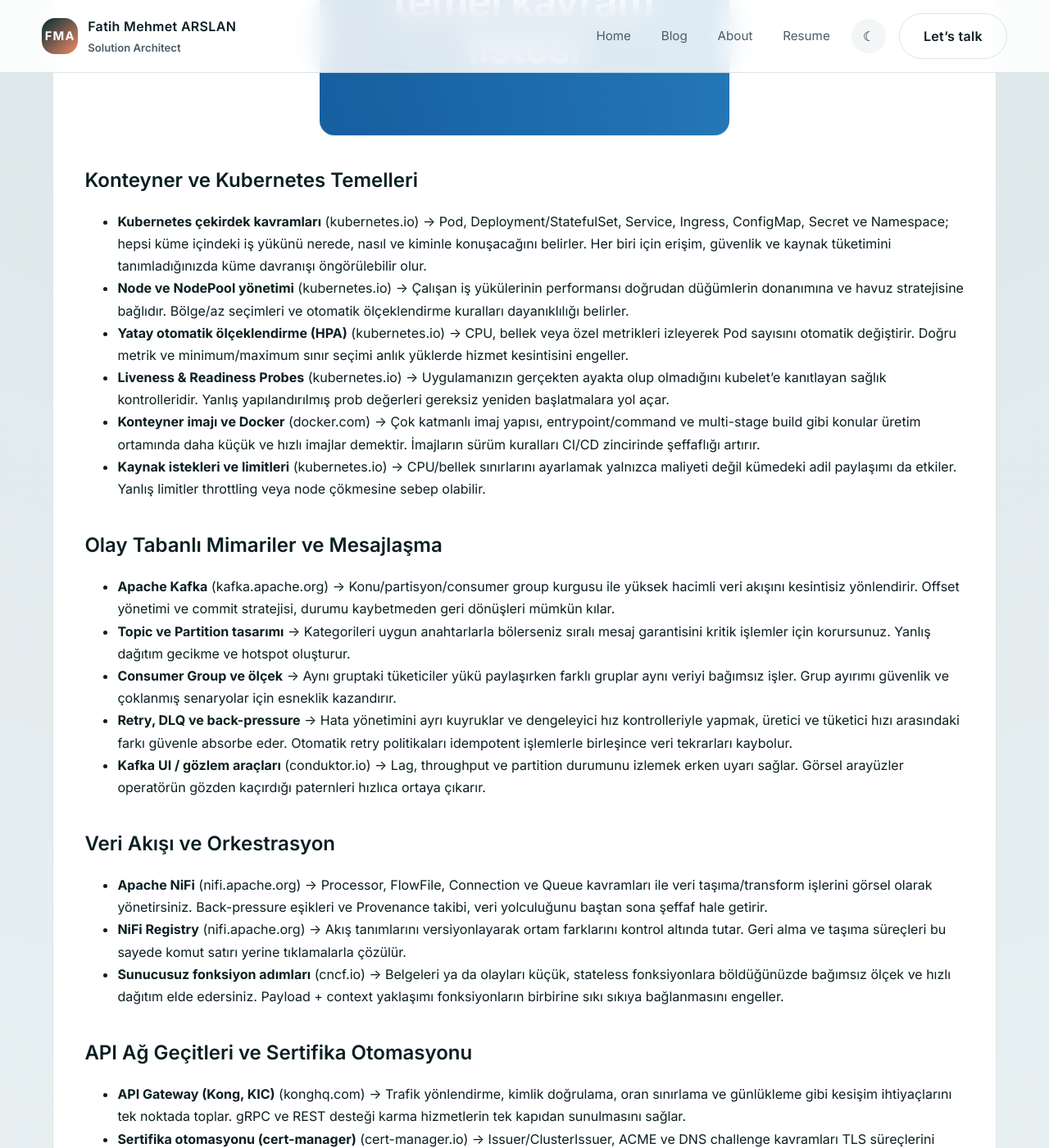
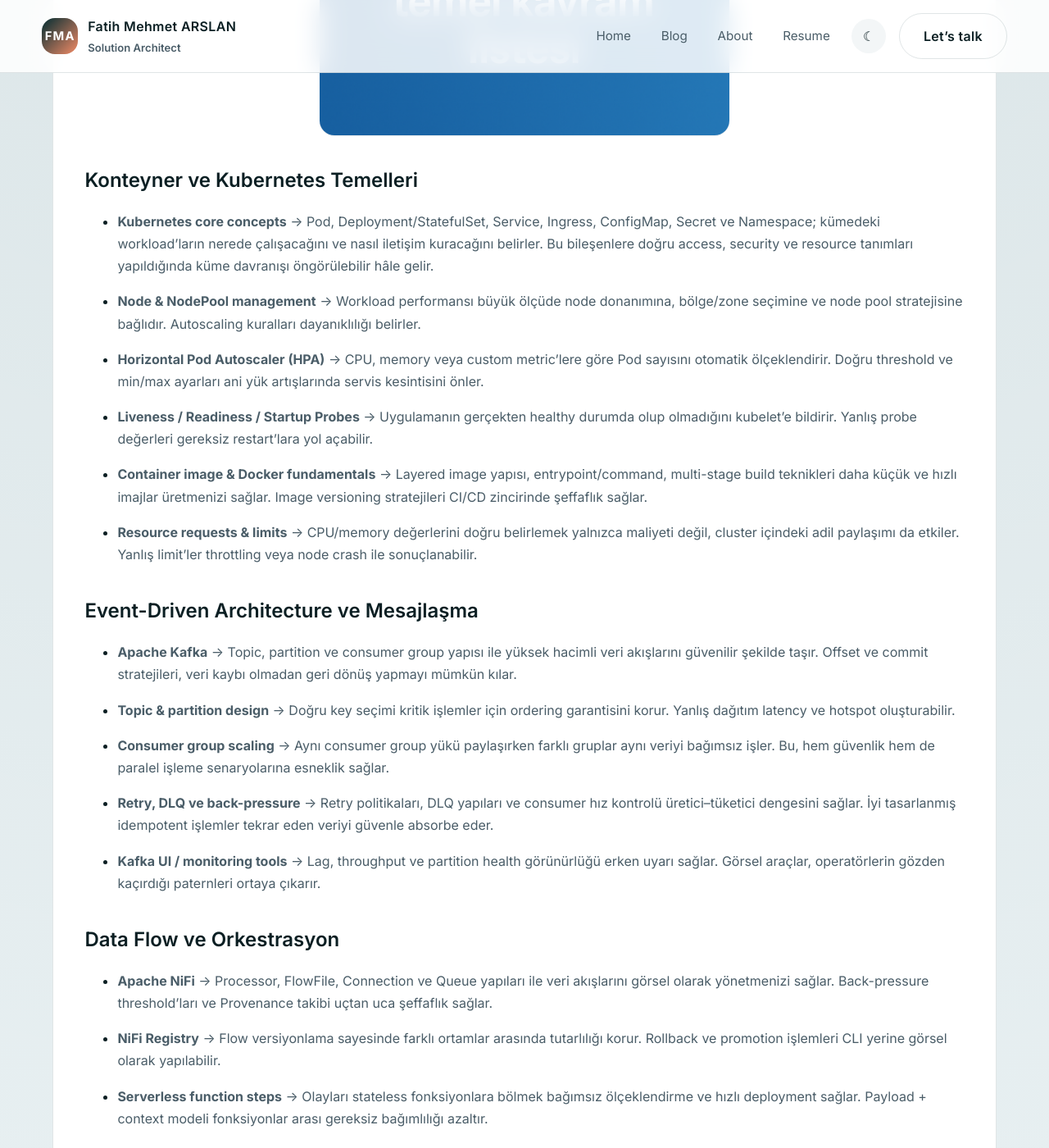
Before and after one commit to fmarslan/fmarslan.github.io, a Jekyll site: the page built from _posts/2025-11-19-modern-bulut-mimarisi-temel-kavramlar.md, in a window 1280 px wide and 1400 px high, scrolled down 823 px. Shown: the whole window at 82% size. Built offline with Jekyll 4.4.1, drawn with Linux system fonts in a browser that asks for light colours; some of the changed text lies outside the part shown.

Commit message:
Update 2025-11-19-modern-bulut-mimarisi-temel-kavramlar.md

```diff
--- a/_posts/2025-11-19-modern-bulut-mimarisi-temel-kavramlar.md
+++ b/_posts/2025-11-19-modern-bulut-mimarisi-temel-kavramlar.md
@@ -11,72 +11,99 @@
   - kubernetes
 ---
 
-Bulut tabanlı ürün kurarken onlarca kavram ve araçla aynı anda uğraşmak gerekiyor; üstelik her biri farklı takımların üzerinde uzlaştığı ortak bir dil istiyor. Aşağıdaki liste, üst üste yığılan bu kavramları temiz ve tekrar kullanılabilir bir sözlüğe dönüştürmek için hazırladığım kısa notlardan oluşuyor.
+Bulut tabanlı bir ürün kurarken aynı anda birçok kavram ve araçla uğraşmak gerekiyor. Üstelik tüm bunlar, ekipler arasında ortak bir dil gerektiriyor. Aşağıdaki liste, zaman içinde biriken bu kavramları daha düzenli ve tekrar kullanılabilir bir sözlüğe dönüştürmek için hazırladığım kısa notlardan oluşuyor.
 
 <img src="/assets/img/modern-bulut-mimarisi-cover.png" alt="Modern bulut mimarisi kapak görseli" width="500">
 
 ## Konteyner ve Kubernetes Temelleri
 
-- **Kubernetes çekirdek kavramları** [(kubernetes.io)](https://kubernetes.io/docs/concepts/) → Pod, Deployment/StatefulSet, Service, Ingress, ConfigMap, Secret ve Namespace; hepsi küme içindeki iş yükünü nerede, nasıl ve kiminle konuşacağını belirler. Her biri için erişim, güvenlik ve kaynak tüketimini tanımladığınızda küme davranışı öngörülebilir olur.
-- **Node ve NodePool yönetimi** [(kubernetes.io)](https://kubernetes.io/docs/concepts/architecture/nodes/) → Çalışan iş yükülerinin performansı doğrudan düğümlerin donanımına ve havuz stratejisine bağlıdır. Bölge/az seçimleri ve otomatik ölçeklendirme kuralları dayanıklılığı belirler.
-- **Yatay otomatik ölçeklendirme (HPA)** [(kubernetes.io)](https://kubernetes.io/docs/tasks/run-application/horizontal-pod-autoscale/) → CPU, bellek veya özel metrikleri izleyerek Pod sayısını otomatik değiştirir. Doğru metrik ve minimum/maximum sınır seçimi anlık yüklerde hizmet kesintisini engeller.
-- **Liveness & Readiness Probes** [(kubernetes.io)](https://kubernetes.io/docs/tasks/configure-pod-container/configure-liveness-readiness-startup-probes/) → Uygulamanızın gerçekten ayakta olup olmadığını kubelet’e kanıtlayan sağlık kontrolleridir. Yanlış yapılandırılmış prob değerleri gereksiz yeniden başlatmalara yol açar.
-- **Konteyner imajı ve Docker** [(docker.com)](https://www.docker.com/resources/what-container) → Çok katmanlı imaj yapısı, entrypoint/command ve multi-stage build gibi konular üretim ortamında daha küçük ve hızlı imajlar demektir. İmajların sürüm kuralları CI/CD zincirinde şeffaflığı artırır.
-- **Kaynak istekleri ve limitleri** [(kubernetes.io)](https://kubernetes.io/docs/concepts/configuration/manage-resources-containers/) → CPU/bellek sınırlarını ayarlamak yalnızca maliyeti değil kümedeki adil paylaşımı da etkiler. Yanlış limitler throttling veya node çökmesine sebep olabilir.
+* **Kubernetes core concepts** → Pod, Deployment/StatefulSet, Service, Ingress, ConfigMap, Secret ve Namespace; kümedeki workload’ların nerede çalışacağını ve nasıl iletişim kuracağını belirler. Bu bileşenlere doğru access, security ve resource tanımları yapıldığında küme davranışı öngörülebilir hâle gelir.
 
-## Olay Tabanlı Mimariler ve Mesajlaşma
+* **Node & NodePool management** → Workload performansı büyük ölçüde node donanımına, bölge/zone seçimine ve node pool stratejisine bağlıdır. Autoscaling kuralları dayanıklılığı belirler.
 
-- **Apache Kafka** [(kafka.apache.org)](https://kafka.apache.org/documentation/) → Konu/partisyon/consumer group kurgusu ile yüksek hacimli veri akışını kesintisiz yönlendirir. Offset yönetimi ve commit stratejisi, durumu kaybetmeden geri dönüşleri mümkün kılar.
-- **Topic ve Partition tasarımı** → Kategorileri uygun anahtarlarla bölerseniz sıralı mesaj garantisini kritik işlemler için korursunuz. Yanlış dağıtım gecikme ve hotspot oluşturur.
-- **Consumer Group ve ölçek** → Aynı gruptaki tüketiciler yükü paylaşırken farklı gruplar aynı veriyi bağımsız işler. Grup ayırımı güvenlik ve çoklanmış senaryolar için esneklik kazandırır.
-- **Retry, DLQ ve back-pressure** → Hata yönetimini ayrı kuyruklar ve dengeleyici hız kontrolleriyle yapmak, üretici ve tüketici hızı arasındaki farkı güvenle absorbe eder. Otomatik retry politikaları idempotent işlemlerle birleşince veri tekrarları kaybolur.
-- **Kafka UI / gözlem araçları** [(conduktor.io)](https://www.conduktor.io/kafka-console/) → Lag, throughput ve partition durumunu izlemek erken uyarı sağlar. Görsel arayüzler operatörün gözden kaçırdığı paternleri hızlıca ortaya çıkarır.
+* **Horizontal Pod Autoscaler (HPA)** → CPU, memory veya custom metric’lere göre Pod sayısını otomatik ölçeklendirir. Doğru threshold ve min/max ayarları ani yük artışlarında servis kesintisini önler.
 
-## Veri Akışı ve Orkestrasyon
+* **Liveness / Readiness / Startup Probes** → Uygulamanın gerçekten healthy durumda olup olmadığını kubelet’e bildirir. Yanlış probe değerleri gereksiz restart’lara yol açabilir.
 
-- **Apache NiFi** [(nifi.apache.org)](https://nifi.apache.org/docs.html) → Processor, FlowFile, Connection ve Queue kavramları ile veri taşıma/transform işlerini görsel olarak yönetirsiniz. Back-pressure eşikleri ve Provenance takibi, veri yolculuğunu baştan sona şeffaf hale getirir.
-- **NiFi Registry** [(nifi.apache.org)](https://nifi.apache.org/registry.html) → Akış tanımlarını versiyonlayarak ortam farklarını kontrol altında tutar. Geri alma ve taşıma süreçleri bu sayede komut satırı yerine tıklamalarla çözülür.
-- **Sunucusuz fonksiyon adımları** [(cncf.io)](https://www.cncf.io/projects/serverless-workflow/) → Belgeleri ya da olayları küçük, stateless fonksiyonlara böldüğünüzde bağımsız ölçek ve hızlı dağıtım elde edersiniz. Payload + context yaklaşımı fonksiyonların birbirine sıkı sıkıya bağlanmasını engeller.
+* **Container image & Docker fundamentals** → Layered image yapısı, entrypoint/command, multi-stage build teknikleri daha küçük ve hızlı imajlar üretmenizi sağlar. Image versioning stratejileri CI/CD zincirinde şeffaflık sağlar.
 
-## API Ağ Geçitleri ve Sertifika Otomasyonu
+* **Resource requests & limits** → CPU/memory değerlerini doğru belirlemek yalnızca maliyeti değil, cluster içindeki adil paylaşımı da etkiler. Yanlış limit’ler throttling veya node crash ile sonuçlanabilir.
 
-- **API Gateway (Kong, KIC)** [(konghq.com)](https://konghq.com/products/kong-gateway) → Trafik yönlendirme, kimlik doğrulama, oran sınırlama ve günlükleme gibi kesişim ihtiyaçlarını tek noktada toplar. gRPC ve REST desteği karma hizmetlerin tek kapıdan sunulmasını sağlar.
-- **Sertifika otomasyonu (cert-manager)** [(cert-manager.io)](https://cert-manager.io/docs/) → Issuer/ClusterIssuer, ACME ve DNS challenge kavramları TLS süreçlerini insan müdahalesinden kurtarır. İç ve dış CA yönetimi sayesinde hibrit ağlarda bile güven zinciri kurulabilir.
+## Event-Driven Architecture ve Mesajlaşma
 
-## Gözlemlenebilirlik ve Operasyon
+* **Apache Kafka** → Topic, partition ve consumer group yapısı ile yüksek hacimli veri akışlarını güvenilir şekilde taşır. Offset ve commit stratejileri, veri kaybı olmadan geri dönüş yapmayı mümkün kılar.
 
-- **Prometheus metrikleri** [(prometheus.io)](https://prometheus.io/docs/introduction/overview/) → Sayaç, gauge, histogram ve summary türleri ile sistem davranışını rakamlaştırır; ServiceMonitor ve scrape interval ayarları küme kaynak keşfini otomatiğe bağlar. Sağlam etiket düzeni, sorguların anlaşılır kalmasını sağlar.
-- **Grafana panoları** [(grafana.com)](https://grafana.com/oss/grafana/) → Metrikleri görsel anlatıya dönüştürür ve alarm kurallarını aynı yerden yönetmenizi sağlar. Paylaşılan pano kütüphaneleri ekip içi ortak dil oluşturur.
-- **Fluent Bit log boru hattı** [(fluentbit.io)](https://fluentbit.io/) → Input→Filter→Output sırası ile logları zenginleştirip Elasticsearch/OpenSearch gibi hedeflere yollar. Trace-id veya müşteri kimliği ekleme işlemleri sonradan sorun izlemeyi ciddi biçimde hızlandırır.
-- **OpenTelemetry** [(opentelemetry.io)](https://opentelemetry.io/) → Metrik, log ve iz sürümlerini tek standartta toplar, böylece farklı APM ürünlerine geçiş esnekliği sağlar. Otomatik enstrümantasyon desteğiyle servis başına ayrı ajan yönetme yükü azalır.
-- **Hizmet seviyeleri** [(sre.google)](https://sre.google/sre-book/service-level-objectives/) → SLO, SLI ve hata bütçesi kavramlarını erken tanımlamak dashboard ve alarm yükünü azaltır. Takımlar hangi metriğin müşteri deneyimini temsil ettiğini netleştirince uyarı fırtınaları durulur.
+* **Topic & partition design** → Doğru key seçimi kritik işlemler için ordering garantisini korur. Yanlış dağıtım latency ve hotspot oluşturabilir.
 
-## Depolama ve Veritabanları
+* **Consumer group scaling** → Aynı consumer group yükü paylaşırken farklı gruplar aynı veriyi bağımsız işler. Bu, hem güvenlik hem de paralel işleme senaryolarına esneklik sağlar.
 
-- **Amazon S3 nesne depolama** [(aws.amazon.com/s3)](https://aws.amazon.com/s3/) → Bucket, prefix ve lifecycle policy kavramları, maliyeti ve dayanıklılığı doğrudan etkiler. Pre-signed URL’ler hassas dosyalar için kontrollü paylaşım kapısı sunar.
-- **PostgreSQL çoklu kiracı desenleri** [(postgresql.org)](https://www.postgresql.org/docs/current/ddl-schemas.html) → Schema ayrımı, search_path ayarları ve Row Level Security ile müşteri verilerini aynı cluster içinde izole edebilirsiniz. Sağlam indeksleme ve pgBouncer gibi connection pool’lar yüksek trafikte nefes sağlar.
-- **Redis önbellekleri** [(redis.io)](https://redis.io/docs/latest/) → Anahtar/değer yapısı, TTL, oran sınırlama token’ları ve persistance seçenekleriyle performans kritik veri için vazgeçilmezdir. Doğru eviction politikası olmadan cache erimesi kaçınılmazdır.
+* **Retry, DLQ ve back-pressure** → Retry politikaları, DLQ yapıları ve consumer hız kontrolü üretici–tüketici dengesini sağlar. İyi tasarlanmış idempotent işlemler tekrar eden veriyi güvenle absorbe eder.
+
+* **Kafka UI / monitoring tools** → Lag, throughput ve partition health görünürlüğü erken uyarı sağlar. Görsel araçlar, operatörlerin gözden kaçırdığı paternleri ortaya çıkarır.
+
+## Data Flow ve Orkestrasyon
+
+* **Apache NiFi** → Processor, FlowFile, Connection ve Queue yapıları ile veri akışlarını görsel olarak yönetmenizi sağlar. Back-pressure threshold’ları ve Provenance takibi uçtan uca şeffaflık sağlar.
+
+* **NiFi Registry** → Flow versiyonlama sayesinde farklı ortamlar arasında tutarlılığı korur. Rollback ve promotion işlemleri CLI yerine görsel olarak yapılabilir.
+
+* **Serverless function steps** → Olayları stateless fonksiyonlara bölmek bağımsız ölçeklendirme ve hızlı deployment sağlar. Payload + context modeli fonksiyonlar arası gereksiz bağımlılığı azaltır.
+
+
+## API Gateway ve TLS/Sertifika Yönetimi
+
+* **API Gateway (Kong, KIC)** → Routing, authentication, rate limiting, logging gibi ortak ihtiyaçları tek entrypoint altında toplar. gRPC/REST desteği karma servisleri tek kapıdan sunmayı kolaylaştırır.
+
+* **cert-manager** → ACME, Issuer/ClusterIssuer ve DNS challenge mekanizmaları TLS otomasyonunu insan müdahalesinden kurtarır. Internal–external CA yönetimi hibrit ortamlarda bile tutarlı güven zinciri sağlar.
+
+## Observability ve Operasyon
+
+* **Prometheus metrics** → Counter, gauge, histogram ve summary türleri sistem davranışını ölçer. ServiceMonitor ve scrape interval ayarları otomatik discovery sağlar. İyi label dizaynı sorguların okunabilirliğini artırır.
+
+* **Grafana dashboards** → Metrikleri görsel anlatıya dönüştürür, alert kurallarını tek yerden yönetmenizi sağlar. Paylaşılan dashboard kütüphaneleri ekip içi ortak dil oluşturur.
+
+* **Fluent Bit pipeline** → Input → Filter → Output hattında logları zenginleştirip Elasticsearch/OpenSearch gibi hedeflere yönlendirir. Trace-id / customer-id eklemek debugging süresini ciddi biçimde kısaltır.
+
+* **OpenTelemetry** → Metrics, logs ve traces için unified bir standart sağlar. Vendor lock-in riskini azaltır, auto-instrumentation ile ajan yönetimini sadeleştirir.
+
+* **SLO / SLI / Error Budget** → Servis hedeflerini erken belirlemek dashboard ve alert gürültüsünü azaltır. Takımlar, müşteri deneyimini gösteren metriklerde ortaklaşır.
+
+## Storage ve Veritabanları
+
+* **Amazon S3** → Bucket, prefix, lifecycle policy tasarımı maliyet ve dayanıklılığa doğrudan etki eder. Pre-signed URL hassas dosyalar için kontrollü paylaşım sunar.
+
+* **PostgreSQL multi-tenant patterns** → Schema separation, search_path ve Row Level Security ile tenant izolasyonu sağlanır. Doğru index tasarımı ve pgBouncer yoğun trafikte kararlılık sağlar.
+
+* **Redis caching** → Key/value yapısı, TTL, rate-limit token’ları ve persistence seçenekleri performans kritik veriler için idealdir. Yanlış eviction policy cache erimesine sebep olabilir.
 
 ## CI/CD ve DevOps
 
-- **GitOps & Argo CD** [(argo-cd.readthedocs.io)](https://argo-cd.readthedocs.io/) → Deklaratif manifestleri Git’te tutup küme ile otomatik senkron etmek, prod ortamı için audit trail sağlar. Sağlık kuralları ve dal filtreleri ortam ayrımını korur.
-- **CI hattı (Build → Scan → Deploy)** → Koddan imaja, güvenlik taramasından dağıtıma kadar zinciri standartlaştırmak sürprizleri azaltır. Her adımda kalite kapıları koymak üretim kazalarını minimuma indirir.
-- **Helm Chart yönetimi** [(helm.sh)](https://helm.sh/docs/topics/charts/) → Şablonlama sayesinde aynı hizmet birçok ortamda tekrar kullanılabilir. Values dosyaları ile giz bilgi ve kaynak sınırları kaynağa göre düzenlenir.
-- **Ortam ayrımı ve gizli yönetimi** → dev/test/prod çizgilerini korumak, Kubernetes Secrets/External Secrets/Vault kombinasyonu ile mümkün olur. Gizli bilgileri rota içinde tutmadan erişmek sızıntı riskini düşürür.
+* **GitOps & Argo CD** → Manifestlerin Git üzerinden yönetilmesi güçlü bir audit trail oluşturur. Health check kuralları ve dal filtreleri ortam tutarlılığını sağlar.
 
-## Servis Mesh (İsteğe Bağlı)
+* **CI pipeline (Build → Scan → Deploy)** → Code → image → security scan → deploy zincirinin standartlaştırılması sürprizleri azaltır. Quality gate’ler prod hatalarını minimuma indirir.
 
-- **Istio veya Linkerd** [(istio.io)](https://istio.io/latest/docs/) / [(linkerd.io)](https://linkerd.io/2.15/overview/) → mTLS, sıfır güven ağı, yönlendirme kuralları ve gözlemlenebilir proxy katmanı sunar. Trafiği kod dokunmadan yönlendirme, hata enjeksiyonu gibi kabiliyetleri getirir.
+* **Helm Charts** → Template yapısı sayesinde aynı servis birçok ortamda tekrar kullanılabilir. Values dosyaları secrets ve resource değerlerinin ortama göre uyarlanmasını sağlar.
 
-## Ölçekleme ve Performans Pratikleri
+* **Environment separation & secret management** → dev/test/prod sınırlarının net tutulması ve secrets yönetiminin (Secrets, External Secrets, Vault) merkezi yapılması güvenlik için kritiktir.
 
-- **Back-pressure ve asenkron desenler** → Üretici/tüketici hızlarını mesaj broker’ları veya sıra uzunlukları ile dengelemek sistemin nefes almasını sağlar. Engelleyici operasyonlardan kaçınmak akışın tepkisini hızlandırır.
-- **Node disk I/O ve depolama seçimi** → Özellikle NiFi repository veya geçici nesne depolama senaryolarında disk IOPS değeri darboğazı belirler. Doğru storage class seçimi, veri akışının beklenmedik şekilde yığılmasını engeller.
-- **Retry kalıpları ve idempotency** → Her yeniden deneme davranışının aynı çıktıyı üretmesi, mesaj garantilerini “en az bir kez” veya “tam olarak bir kez” modelleriyle uyumlu hale getirir. Kimlik bazlı kilitler veya idempotent anahtarlar bu güvenceyi verir.
-- **Teslimat garantileri** → İş yükünüze göre at-least-once ya da exactly-once sözünü seçmek veri modelinizin geri kalanını şekillendirir. Kompansasyon akışları ve audit log’ları yanlış senaryoları geri almayı kolaylaştırır.
+## Service Mesh (Opsiyonel)
+
+* **Istio / Linkerd** → mTLS, traffic shifting, policy enforcement ve daha zengin observability sağlar. Trafiği uygulama kodu değiştirmeden yönetme kabiliyeti sunar.
+
+## Scaling ve Performans Pratikleri
+
+* **Back-pressure & async patterns** → Producer–consumer hız farkını, queue depth ve throughput yöneterek dengelemek sistemi kararlı tutar. Blocking operasyonlardan kaçınmak akışı hızlandırır.
+
+* **Node disk I/O & storage class seçimi** → Özellikle NiFi repository veya temporary object depolama senaryolarında disk IOPS gerçek darboğazı belirler.
+
+* **Retry patterns & idempotency** → Her yeniden denemenin aynı sonucu üretmesi persistence katmanında veri tutarlılığı sağlar. Idempotent key mekanizmaları kritik işlemlerde güvence sunar.
+
+* **Delivery guarantees** → Uygulama gereksinimlerinize göre at-least-once veya exactly-once modeli seçilir. Compensation flow’lar ve audit log’lar yanlış senaryoları geri almayı kolaylaştırır.
 
 ## Uygulama İpuçları
 
-- **CNCF Trail Map** [(cncf.io)](https://www.cncf.io/people/trailmap/) → Konteynerden servis mesh’e kadar hangi teknolojiyi önceleyeceğinizi aşamalı olarak gösteren yol haritası sağlar. Takım yeni araçları aynı sırayla öğrenince kavram karmaşası azalır.
-- **Bulut iyi mimari çerçeveleri** [(aws.amazon.com/well-architected)](https://aws.amazon.com/well-architected/) → Güvenlik, maliyet ve operasyon sütunlarını checklist şeklinde sunarak değerlendirme yapmanızı kolaylaştırır. Benzer çerçeveleri Azure veya GCP’de de bulup çapraz karşılaştırma yapabilirsiniz.
-- **Çapraz takım sözlükleri** → Kavramların kısa tanımını Confluence/Notion gibi paylaşılmış alanlarda tutup bu yazıya bağlarsanız yeni katılan ekip arkadaşları ilk gününden aynı dili konuşur. Standartlaştırılmış sözlükler, iş gereksinimlerinin teknik mimariye dönüşmesini hızlandırır.
+* **CNCF Trail Map** → Container → orchestration → service mesh → observability gibi teknolojilerin hangi sırayla ele alınacağını gösteren kılavuzdur. Ekiplerin aynı sırayla ilerlemesi kavram karmaşasını azaltır.
+
+* **Cloud Well-Architected Frameworks** → Güvenlik, maliyet, operasyon gibi alanlarda checklist yaklaşımıyla değerlendirme yapmayı kolaylaştırır. AWS, Azure, GCP için ayrı framework’ler mevcuttur.
+
+* **Cross-team glossary** → Temel kavramların kısa tanımlarını Confluence/Notion gibi ortak alanlarda tutmak, yeni katılan ekip üyelerinin ilk günden aynı dili konuşmasını sağlar.
```
